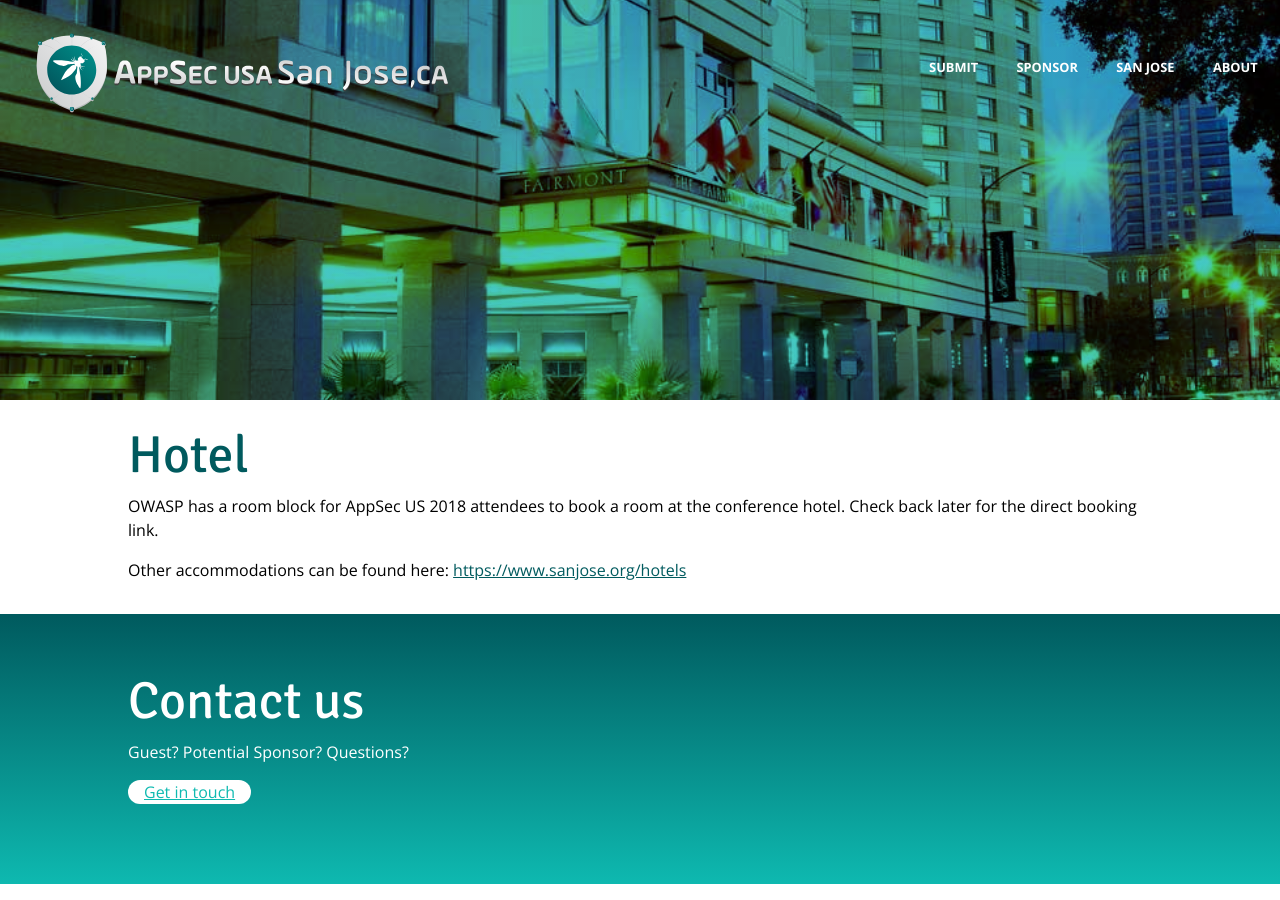
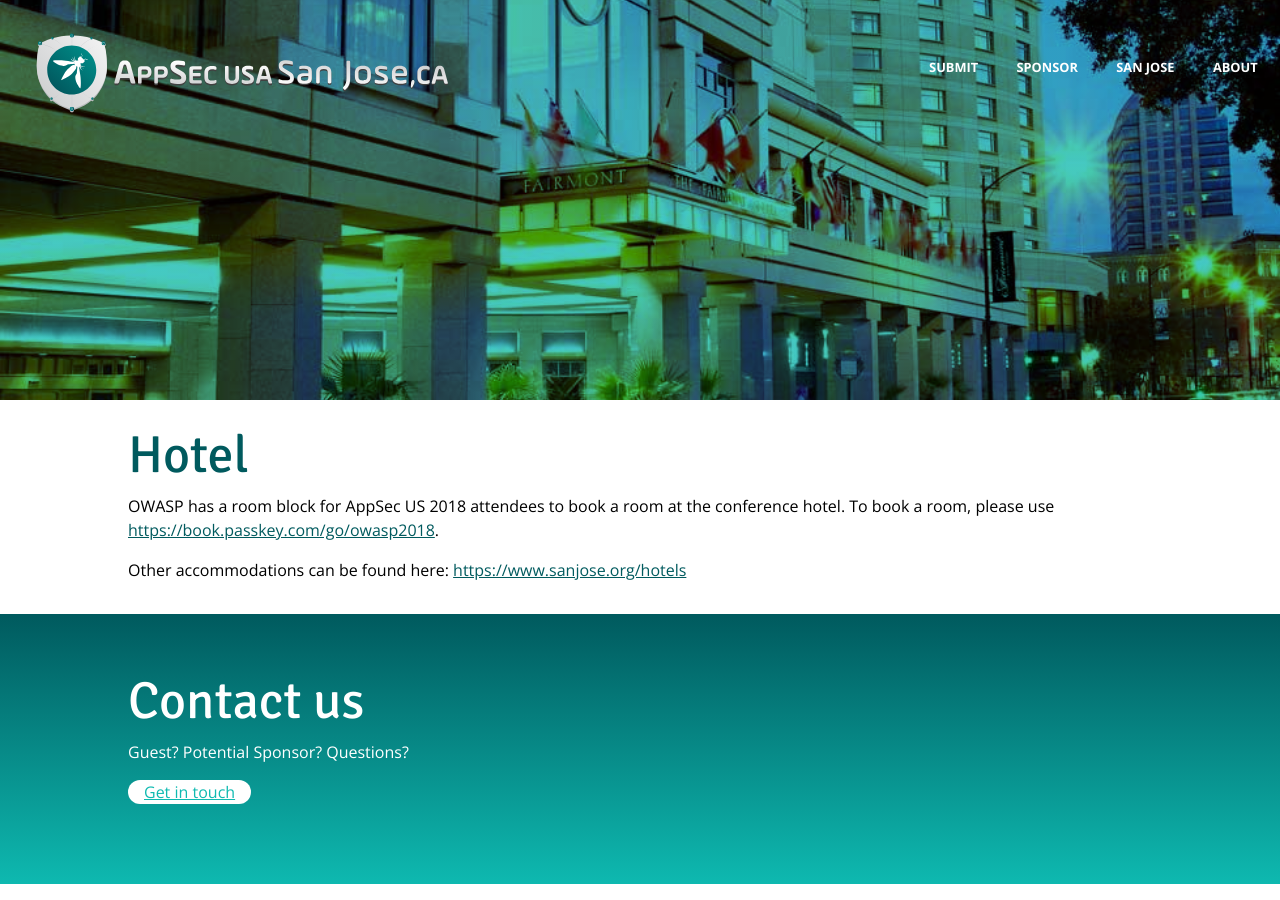
Before and after one commit to OWASP/AppSecUSA2018, a Jekyll site: the page built from sanjose/hotel.md, in a window 1280 px wide. Built offline with Jekyll 4.4.1, drawn with Linux system fonts in a browser that asks for light colours.

Commit message:
Booking link for hotel

```diff
--- a/sanjose/hotel.md
+++ b/sanjose/hotel.md
@@ -12,7 +12,7 @@
 <section markdown="1">
 # {{page.title}}
 
-OWASP has a room block for AppSec US 2018 attendees to book a room at the conference hotel. Check back later for the direct booking link.
+OWASP has a room block for AppSec US 2018 attendees to book a room at the conference hotel. To book a room, please use [https://book.passkey.com/go/owasp2018](https://book.passkey.com/go/owasp2018).
 
 Other accommodations can be found here: [https://www.sanjose.org/hotels](https://www.sanjose.org/hotels)
 </section>
```
